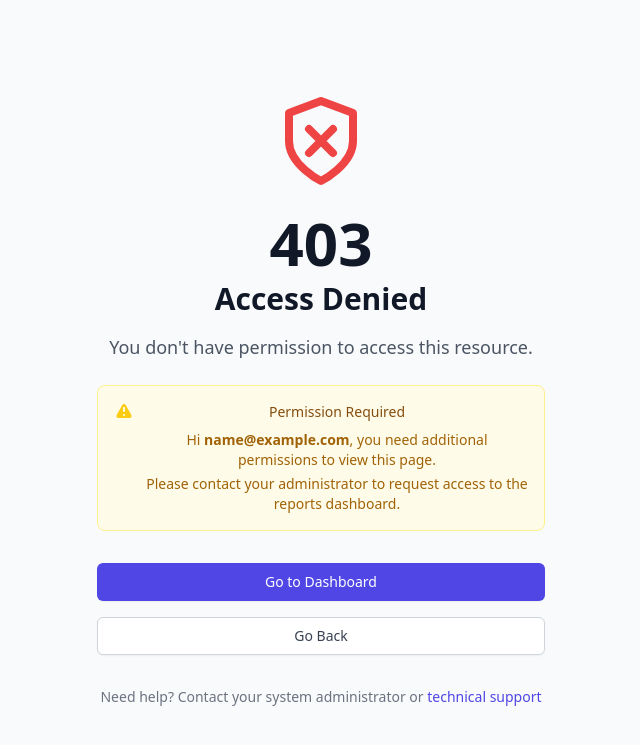
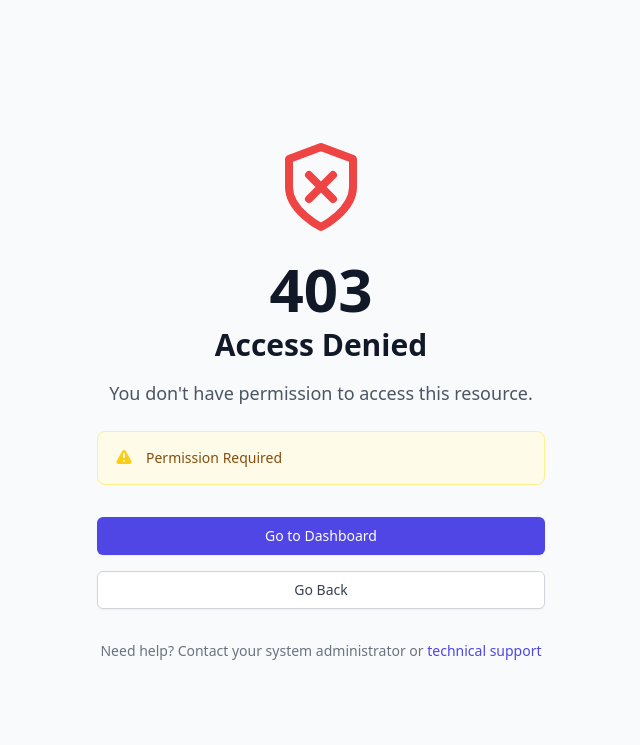
Before and after one commit to Tkeby/production_tracker_app, a Django app: template templates/403.html in a window 1280 px wide. Shown: the top 745 px of the page, without its empty margins (319-959 px from the left). Run offline with Django 5.2, Linux system fonts and the light colour scheme; the template is opened without the code that fills it, so the values that code supplies are empty; the visitor is signed in with stand-in values (Sample User, id 1); some libraries are stand-ins or nearby versions.

Commit message:
Comment out user permission message in 403 error template

```diff
--- a/templates/403.html
+++ b/templates/403.html
@@ -38,10 +38,10 @@
                             <h3 class="text-sm font-medium text-yellow-800">
                                 Permission Required
                             </h3>
-                            <div class="mt-2 text-sm text-yellow-700">
+                            <!-- <div class="mt-2 text-sm text-yellow-700">
                                 <p>Hi <strong>{{ user.email }}</strong>, you need additional permissions to view this page.</p>
                                 <p class="mt-1">Please contact your administrator to request access to the reports dashboard.</p>
-                            </div>
+                            </div> -->
                         </div>
                     </div>
                 </div>
```
